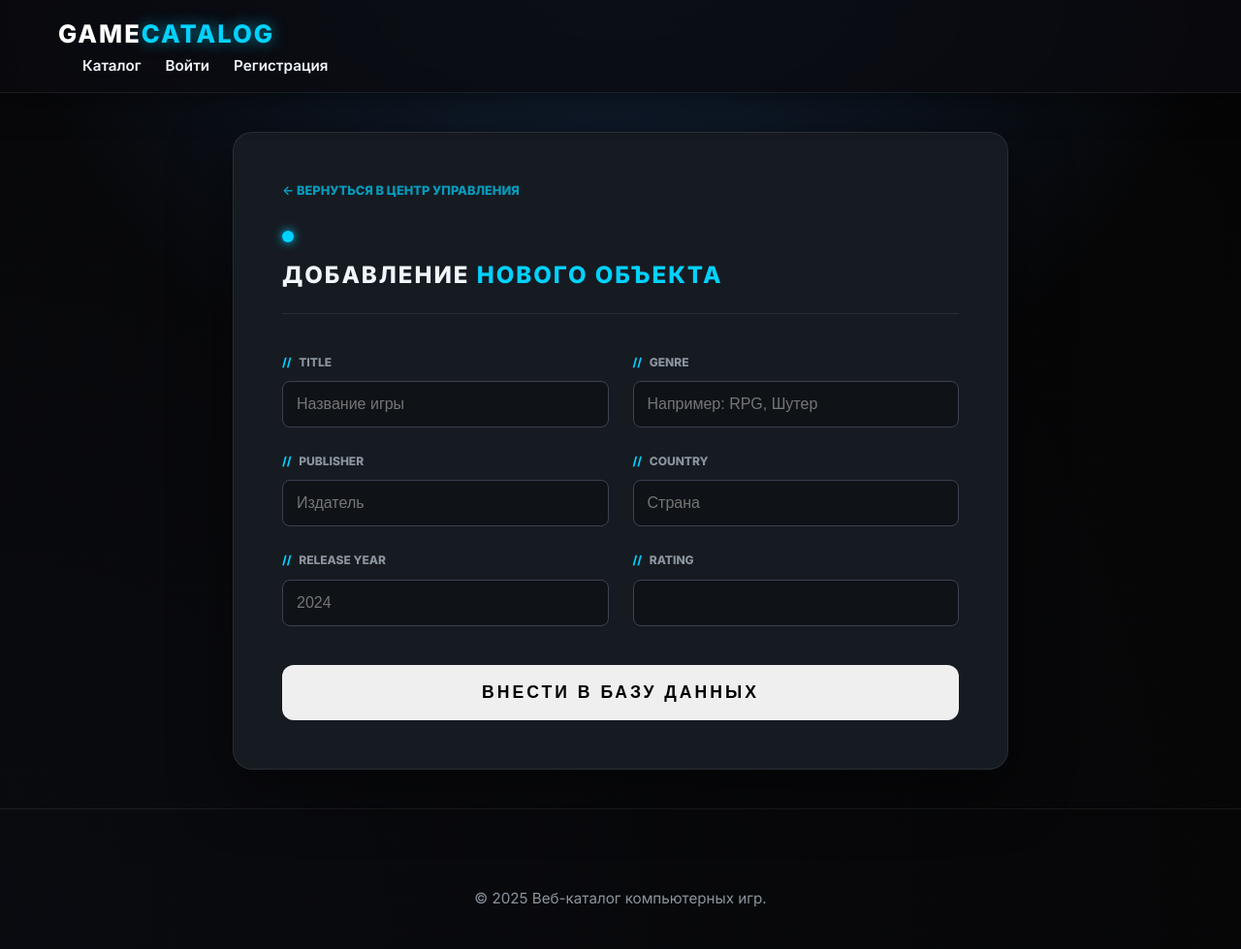
After one commit to C0ffee-Hunter/game_site, a Django app: template mysite/shopapp/templates/shopapp/admin_game_form.html in a window 1280 px wide. The commit adds this page. Shown: the whole page at 97% size. Run offline with Django 5.2, Linux system fonts and the light colour scheme; the template is opened without the code that fills it: values that come from a table or form of the project are taken from there, others are empty.

Commit message:
Final version 23.01.2026

```diff
--- a/mysite/shopapp/forms.py
+++ b/mysite/shopapp/forms.py
@@ -56,3 +56,18 @@ class GameForm(forms.ModelForm):
         widgets = {
             field: forms.TextInput(attrs={'class': 'admin-input'}) for field in ['title', 'genre', 'publisher', 'country']
         }
+
+
+class GameForm(forms.ModelForm):
+    class Meta:
+        model = Game
+        fields = ['title', 'genre', 'publisher', 'country', 'release_year', 'rating']
+
+        widgets = {
+            'title': forms.TextInput(attrs={'placeholder': 'Название игры'}),
+            'genre': forms.TextInput(attrs={'placeholder': 'Например: RPG, Шутер'}),
+            'publisher': forms.TextInput(attrs={'placeholder': 'Издатель'}),
+            'country': forms.TextInput(attrs={'placeholder': 'Страна'}),
+            'release_year': forms.NumberInput(attrs={'placeholder': '2024'}),
+            'rating': forms.NumberInput(attrs={'step': '0.1', 'max': '10', 'min': '0'}),
+        }
--- /dev/null
+++ b/mysite/shopapp/templates/shopapp/admin_game_form.html
@@ -0,0 +1,142 @@
+{% extends 'shopapp/base.html' %}
+
+{% block title %}
+    {% if edit_mode %}Редактирование: {{ game.title }}{% else %}Новая игра{% endif %}
+{% endblock %}
+
+{% block content %}
+<div class="admin-form-wrapper fade-in">
+    <div class="form-container">
+        <!-- Кнопка назад -->
+        <a href="{% url 'admin_dashboard' %}" class="back-link">← Вернуться в центр управления</a>
+
+        <div class="form-header">
+            <div class="status-indicator active"></div>
+            <h1>
+                {% if edit_mode %}
+                    ИНИЦИАЛИЗАЦИЯ <span>РЕДАКТИРОВАНИЯ</span>
+                {% else %}
+                    ДОБАВЛЕНИЕ <span>НОВОГО ОБЪЕКТА</span>
+                {% endif %}
+            </h1>
+        </div>
+
+        <form method="post" class="cyber-form">
+            {% csrf_token %}
+
+            <div class="form-grid">
+                {% for field in form %}
+                <div class="input-block">
+                    <label for="{{ field.id_for_label }}">
+                        <span class="label-decor">//</span> {{ field.label }}
+                    </label>
+                    {{ field }}
+                    {% if field.errors %}
+                        <div class="field-error">{{ field.errors }}</div>
+                    {% endif %}
+                    <span class="focus-border"></span>
+                </div>
+                {% endfor %}
+            </div>
+
+            <div class="form-footer">
+                <button type="submit" class="btn btn-primary btn-save">
+                    {% if edit_mode %}СОХРАНИТЬ ИЗМЕНЕНИЯ{% else %}ВНЕСТИ В БАЗУ ДАННЫХ{% endif %}
+                </button>
+            </div>
+        </form>
+    </div>
+</div>
+
+<style>
+    .admin-form-wrapper {
+        display: flex;
+        justify-content: center;
+        padding: 40px 0;
+    }
+
+    .form-container {
+        background: var(--card-bg);
+        border: 1px solid var(--glass-border);
+        padding: 50px;
+        border-radius: 20px;
+        width: 100%;
+        max-width: 800px;
+        box-shadow: 0 20px 60px rgba(0,0,0,0.5);
+    }
+
+    .back-link {
+        color: var(--accent);
+        text-decoration: none;
+        font-size: 0.8rem;
+        text-transform: uppercase;
+        font-weight: 700;
+        margin-bottom: 30px;
+        display: block;
+        opacity: 0.7;
+    }
+    .back-link:hover { opacity: 1; }
+
+    .form-header { margin-bottom: 40px; border-bottom: 1px solid var(--glass-border); padding-bottom: 20px; }
+    .form-header h1 { font-size: 1.5rem; letter-spacing: 2px; }
+    .form-header span { color: var(--accent); }
+
+    .status-indicator {
+        width: 12px; height: 12px;
+        background: var(--accent);
+        border-radius: 50%;
+        margin-bottom: 15px;
+        box-shadow: 0 0 10px var(--accent);
+    }
+
+    /* Сетка полей */
+    .form-grid {
+        display: grid;
+        grid-template-columns: 1fr 1fr;
+        gap: 25px;
+    }
+
+    .input-block { position: relative; }
+    .input-block label {
+        display: block;
+        font-size: 0.75rem;
+        color: var(--text-muted);
+        margin-bottom: 10px;
+        text-transform: uppercase;
+        font-weight: 700;
+    }
+    .label-decor { color: var(--accent); margin-right: 5px; }
+
+    /* Стилизация инпутов Django */
+    .cyber-form input {
+        width: 100%;
+        background: rgba(0,0,0,0.3);
+        border: 1px solid #3d4150;
+        padding: 14px;
+        color: #fff;
+        border-radius: 8px;
+        font-size: 1rem;
+        transition: var(--transition);
+    }
+
+    .cyber-form input:focus {
+        outline: none;
+        border-color: var(--accent);
+        background: rgba(0, 210, 255, 0.05);
+    }
+
+    .form-footer { margin-top: 40px; }
+    .btn-save {
+        width: 100%;
+        padding: 18px;
+        font-size: 1.1rem;
+        letter-spacing: 3px;
+    }
+
+    .field-error { color: var(--danger); font-size: 0.75rem; margin-top: 5px; }
+
+    @media (max-width: 600px) {
+        .form-grid { grid-template-columns: 1fr; }
+    }
+</style>
+{% endblock %}
--- a/mysite/shopapp/templates/shopapp/base.html
+++ b/mysite/shopapp/templates/shopapp/base.html
@@ -41,7 +41,7 @@
 
     <footer class="footer">
         <div class="container">
-            <p>&copy; 2025 Веб-каталог компьютерных игр. Сделано с ❤️ для геймеров.</p>
+            <p>&copy; 2025 Веб-каталог компьютерных игр.</p>
         </div>
     </footer>
 </body>
--- a/mysite/shopapp/templates/shopapp/index.html
+++ b/mysite/shopapp/templates/shopapp/index.html
@@ -4,7 +4,6 @@
 <section class="catalog-header fade-in">
     <div class="header-content">
         <h1>Исследуй <span>миры</span></h1>
-        <p class="subtitle">Тысячи приключений ждут тебя в нашей базе данных</p>
     </div>
 
     <div class="search-wrapper">
--- a/mysite/shopapp/templates/shopapp/profile.html
+++ b/mysite/shopapp/templates/shopapp/profile.html
@@ -20,7 +20,6 @@
                         <div class="db-status-online"></div>
                     </div>
                     <h2 class="db-nickname">{{ player.nickname }}</h2>
-                    <span class="db-rank">Platinum Member</span>
                 </div>
 
                 <!-- Статистика -->
@@ -37,7 +36,7 @@
 
                 <!-- Блок "О себе" - Премиальное выделение -->
                 <div class="db-bio-section">
-                    <h4 class="db-section-subtitle">Biography</h4>
+                    <h4 class="db-section-subtitle">О себе</h4>
                     <div class="db-bio-content">
                         {{ player.bio|default:"Этот игрок еще не заполнил свою историю..." }}
                     </div>
--- a/mysite/shopapp/urls.py
+++ b/mysite/shopapp/urls.py
@@ -16,4 +16,7 @@ urlpatterns = [
     path('dashboard/', views.admin_dashboard, name='admin_dashboard'),
     path('dashboard/game/delete/<int:game_id>/', views.admin_delete_game, name='admin_delete_game'),
     path('dashboard/user/delete/<int:user_id>/', views.admin_delete_user, name='admin_delete_user'),
+    path('dashboard/game/add/', views.admin_game_upsert, name='admin_game_add'),
+    path('dashboard/game/edit/<int:game_id>/', views.admin_game_upsert, name='admin_game_edit'),
+    path('dashboard/user/toggle-role/<int:user_id>/', views.admin_toggle_role, name='admin_toggle_role'),
 ]
```
Also changed, not shown: mysite/shopapp/static/games/css/style.css (+51 -0 lines), mysite/shopapp/templates/shopapp/admin_dashboard.html (+24 -8 lines), mysite/shopapp/views.py (+40 -0 lines).
